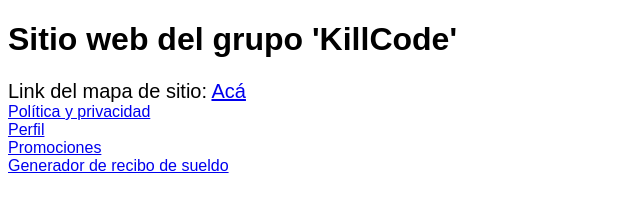
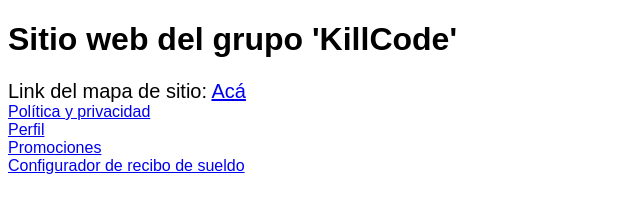
Before and after one commit to tefsantana/ISPC-Fullstack-KillCode, a plain HTML site: page home.html in a window 1280 px wide. Shown: the full height of the page, 0-640 px from the left. Drawn offline with Linux system fonts and the light colour scheme.

Commit message:
Update home.html

```diff
--- a/home.html
+++ b/home.html
@@ -27,7 +27,7 @@
         <a href="promociones.html">Promociones</a>
     </div>
     <div>
-        <a href="http://127.0.0.1:5500/Rs/reciboDeSueldo.html">Generador de recibo de sueldo</a> <!-- Acá pusé otro link, porque el otro no me funcionó,
+        <a href="http://127.0.0.1:5500/Rs/reciboDeSueldo.html">Configurador de recibo de sueldo</a> <!-- Acá pusé otro link, porque el otro no me funcionó,
  el otro link sería más idéntico al de ustedes: reciboDeSueldo.html, pero no se contecta a esta página web.-->
     </div>
 </body>
```
